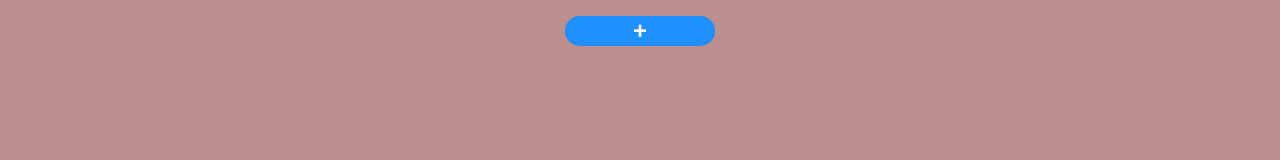
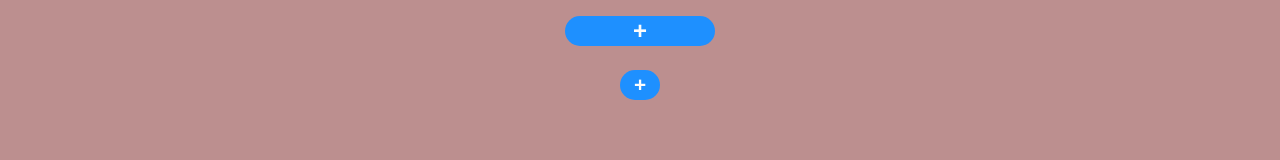
Before and after one commit to FlorianSdorra/HeyDj_SongRequests, a React (Create React App) app: page / in a window 1280 px wide. Shown: the part 569-729 px from the top of the page. Built offline with nearby package versions, Linux system fonts and the light colour scheme.

Commit message:
Add add button wishlist

```diff
--- a/src/components/App.js
+++ b/src/components/App.js
@@ -32,6 +32,8 @@ class App extends React.Component {
           <section className="add-your-song">
             <h1>Add your song to the request list.</h1>
             <button className="add-song-button">+</button>
+            <br></br>
+            <button className="add-button-wishlist">+</button>
           </section>
         </main>
         <footer>
--- a/src/scss/App.scss
+++ b/src/scss/App.scss
@@ -136,7 +136,7 @@ body {
 					}
 				}
 
-				.add-your-song{
+				.add-your-song {
 					text-align: center;
 					h1 {
 						font-family: "Oswald";
@@ -145,7 +145,7 @@ body {
 						letter-spacing: 0.05rem;
 						text-align: center;
 					}
-					.add-song-button{
+					.add-song-button {
 						background: dodgerblue;
 						border: none;
 						border-radius: 50px;
@@ -156,6 +156,19 @@ body {
 						margin-top: 1.5rem;
 						text-align: center;
 						width: 150px;
+					}
+
+					.add-button-wishlist {
+						background: dodgerblue;
+						border: none;
+						border-radius: 50px;
+						color: $alabaster;
+						font-size: 1.3rem;
+						font-weight: bold;
+						height: 30px;
+						margin-top: 1.5rem;
+						text-align: center;
+						width: 40px;
 					}
 				}
 			}
@@ -179,7 +192,6 @@ body {
 		}
 	}
 }
-
 
 // MEDIA QUERIES
 
```
Lines whose indentation alone changed are shown as unchanged.
